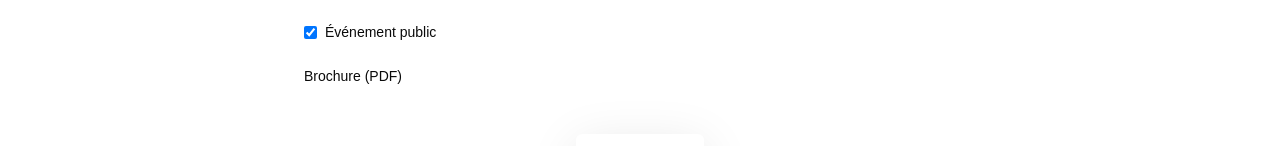
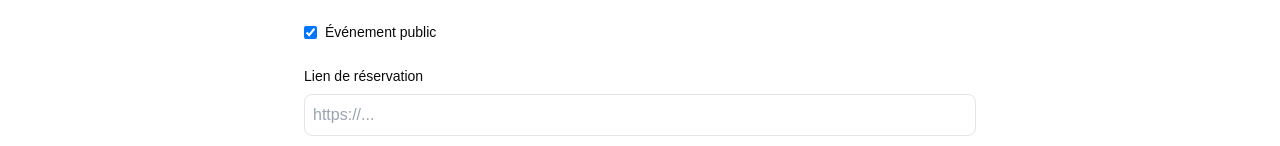
Before and after one commit to lionelLP/estivales_2025_v2, a Next.js app: page /evenements/creer in a window 1280 px wide. Shown: the part 791-937 px from the top of the page. Built offline with nearby package versions, Linux system fonts and the light colour scheme.

Commit message:
StartingLink

```diff
--- a/app/api/evenements/route.ts
+++ b/app/api/evenements/route.ts
@@ -13,6 +13,7 @@ export async function POST(request: Request) {
       location,
       max_participants,
       is_public,
+      booking_link,
     } = body;
 
     const connection = await pool.getConnection();
@@ -21,8 +22,8 @@ export async function POST(request: Request) {
       const [result] = await connection.execute(
         `INSERT INTO Event (
           title, subtitle, description, event_date, location,
-          max_participants, is_public, user_id
-        ) VALUES (?, ?, ?, ?, ?, ?, ?, 1)`,
+          max_participants, is_public, booking_link, user_id
+        ) VALUES (?, ?, ?, ?, ?, ?, ?, ?, 1)`,
         [
           title,
           subtitle,
@@ -31,6 +32,7 @@ export async function POST(request: Request) {
           location,
           max_participants,
           is_public,
+          booking_link,
         ]
       );
 
--- a/app/evenements/creer/page.tsx
+++ b/app/evenements/creer/page.tsx
@@ -12,6 +12,7 @@ export default function CreerEvenement() {
     location: "",
     max_participants: "",
     is_public: true,
+    booking_link: "",
   });
   const [brochure, setBrochure] = useState<File[]>([]);
   const [images, setImages] = useState<File[]>([]);
@@ -167,6 +168,26 @@ export default function CreerEvenement() {
           </label>
         </div>
 
+        {/* Lien de réservation */}
+        <div className="space-y-2">
+          <label htmlFor="booking_link" className="block text-sm font-medium">
+            Lien de réservation
+          </label>
+          <input
+            id="booking_link"
+            type="url"
+            value={formData.booking_link}
+            onChange={(e) =>
+              setFormData({ ...formData, booking_link: e.target.value })
+            }
+            placeholder="https://..."
+            className="w-full rounded-lg border p-2"
+          />
+          <p className="text-sm text-gray-500">
+            Lien vers votre système de réservation externe (optionnel)
+          </p>
+        </div>
+
         {/* Upload Brochure */}
         <div className="space-y-2">
           <label className="block text-sm font-medium">Brochure (PDF)</label>
--- a/lib/types/event.ts
+++ b/lib/types/event.ts
@@ -9,4 +9,5 @@ export interface Event {
   max_participants?: number;
   is_public?: boolean;
   user_id: number;
+  booking_link?: string;
 }
```
